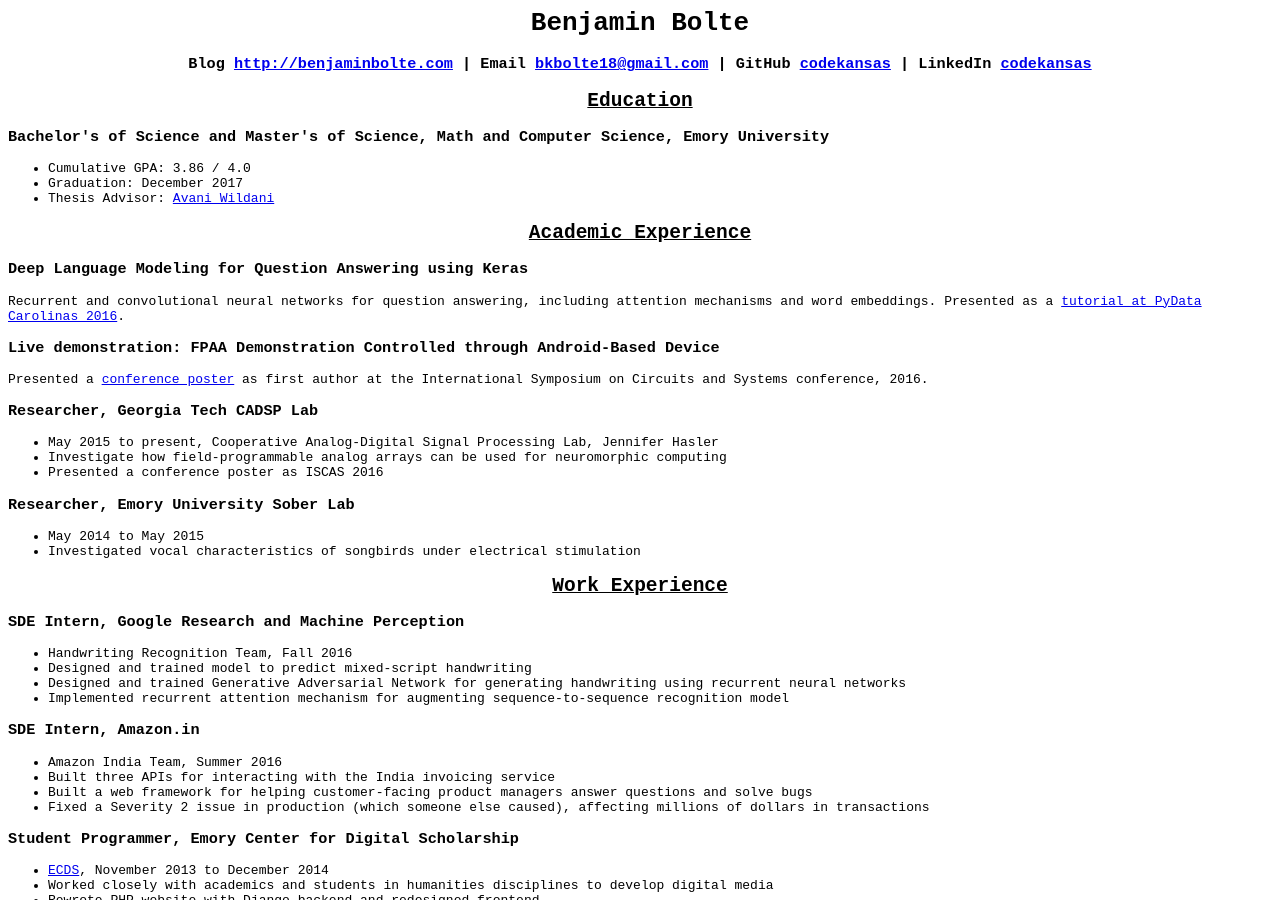
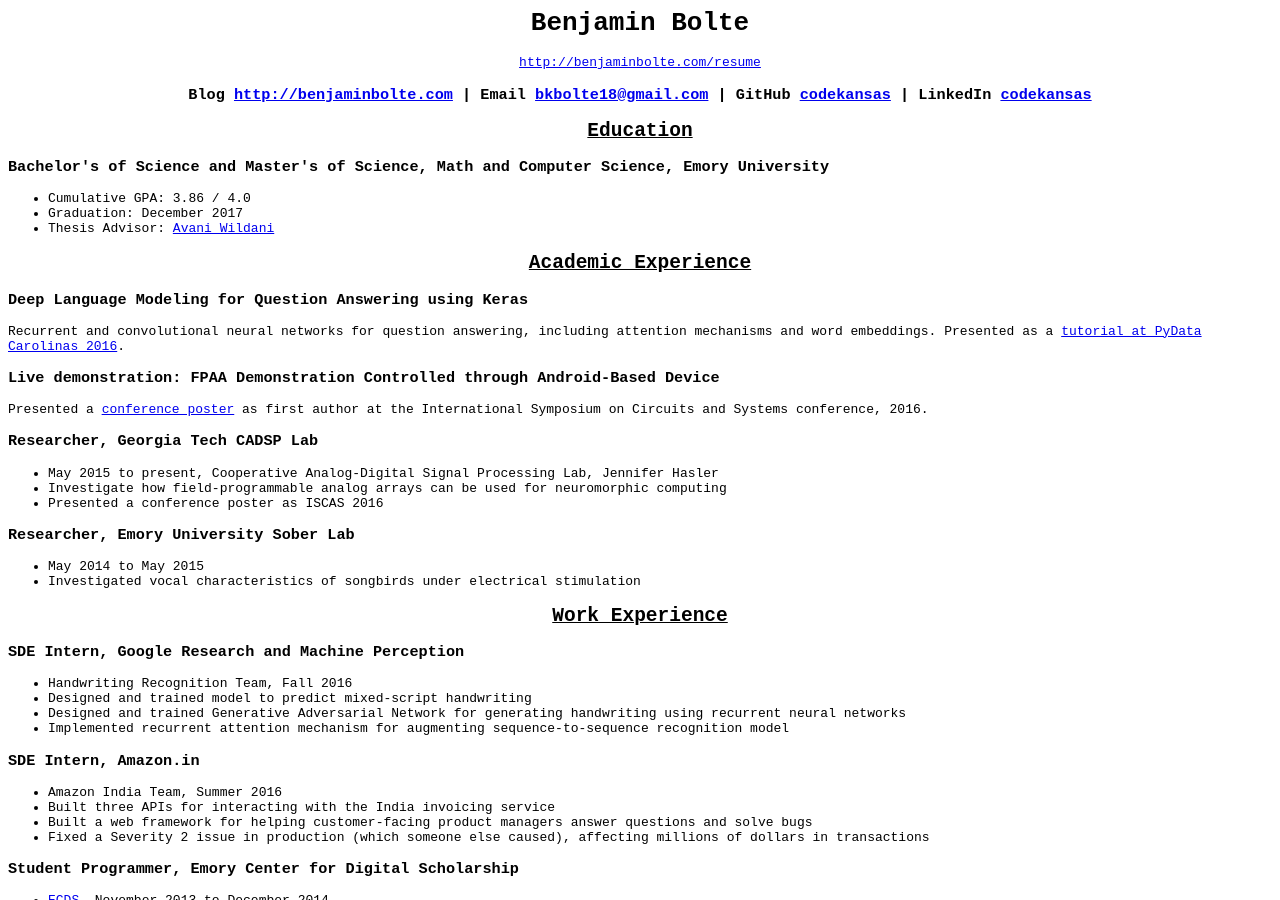
Before and after one commit to codekansas/codekansas.github.io, a Jekyll site: the page resume.html, which Jekyll copies as it is, in a window 1280 px wide and 900 px high. Built offline with Jekyll 4.4.1, drawn with Linux system fonts in a browser that asks for light colours.

Commit message:
updated with link to self

```diff
--- a/resume.html
+++ b/resume.html
@@ -14,6 +14,8 @@ h2 {
 <tt>
 
 <h1>Benjamin Bolte</h1>
+
+<center><a href="http://benjaminbolte.com/resume">http://benjaminbolte.com/resume</a></center>
 
 <center>
 <h3>
```
